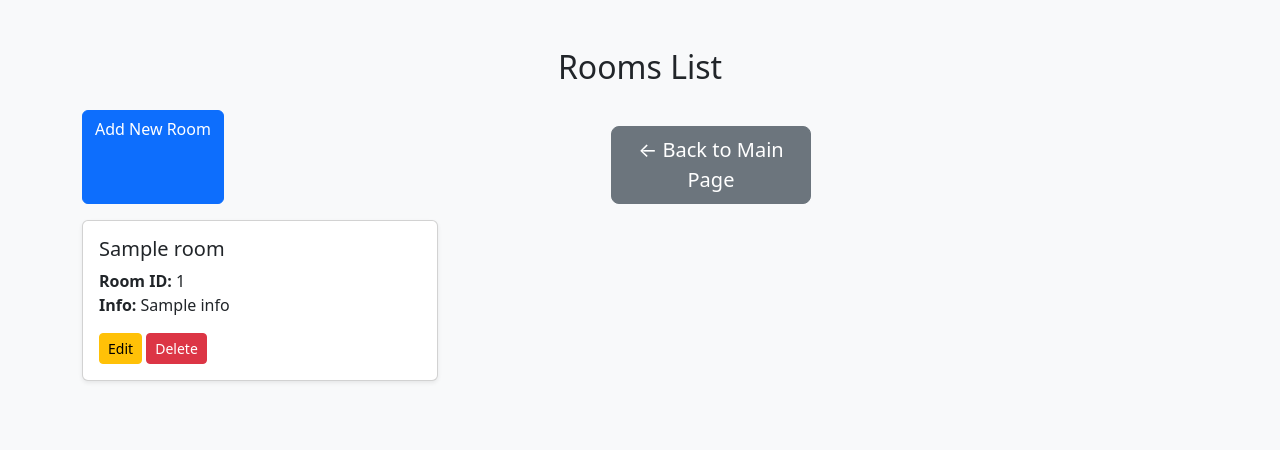
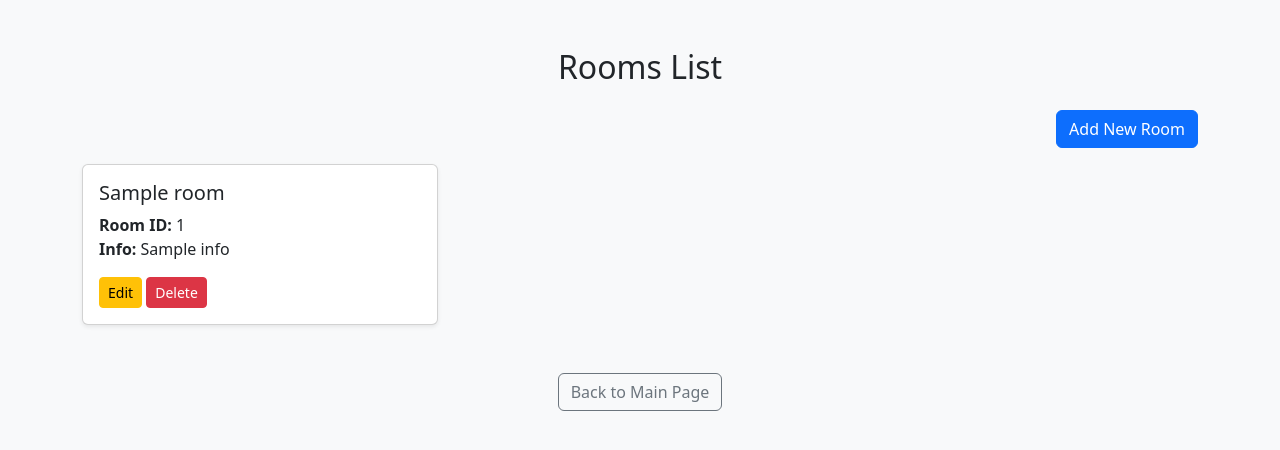
Before and after one commit to apipayok/stbm, a CodeIgniter 4 app: the page made by app/Views/admin/admin_rooms.php in a window 1280 px wide. Shown: the top 450 px of the page. Run offline with PHP 8.4 and a stand-in for CodeIgniter, Linux system fonts and the light colour scheme; the template is opened without the code that fills it: most values are stand-ins (such as "Sample title", 1, 10 or a date in 2020); some libraries are stand-ins or nearby versions.

Commit message:
minor update

```diff
--- a/app/Config/Routes.php
+++ b/app/Config/Routes.php
@@ -19,11 +19,11 @@ $routes->get('/dashboard', 'Dashboard::viewDashboard');
 $routes->get('/book-room', 'Dashboard::bookRoom');
 
 // Rooms
-$routes->get('/rooms', 'Room::view');               // Show all room cards
-$routes->get('/rooms/(:num)', 'Room::details/$1'); // Show room details with slots
+$routes->get('/rooms', 'Room::view');
+$routes->get('/rooms/(:num)', 'Room::details/$1');
 
 // Booking actions
-$routes->get('/booking/check/(:num)/(:any)', 'Booking::check/$1/$2'); // Book a slot
+$routes->get('/booking/check/(:num)/(:any)', 'Booking::check/$1/$2');
 
 $routes->group('admin', ['namespace' => 'App\Controllers\Admin'], function($routes) //admin route kat sini
 {
--- a/app/Views/admin/admin_rooms.php
+++ b/app/Views/admin/admin_rooms.php
@@ -11,9 +11,6 @@
 
     <div class="d-flex justify-content-end mb-3">
         <a href="<?= site_url('admin/rooms/create') ?>" class="btn btn-primary">Add New Room</a>
-        <a href="<?= site_url('dashboard') ?>" class="btn btn-secondary btn-lg mt-3 d-block mx-auto" style="width:200px;">
-        ← Back to Main Page
-        </a>
     </div>
 
     <div class="row">
@@ -38,7 +35,10 @@
             <p class="text-center">No rooms found.</p>
         <?php endif; ?>
     </div>
-</div>
+    <div class="text-center mt-4">
+        <a href="<?= site_url('/dashboard') ?>" class="btn btn-outline-secondary">Back to Main Page</a>
+    </div>
+    </div>
 
 </body>
 </html>
```
Also changed, not shown: app/Controllers/Booking.php (+3 -5 lines), app/Views/navgation/sidebar.php (added).
